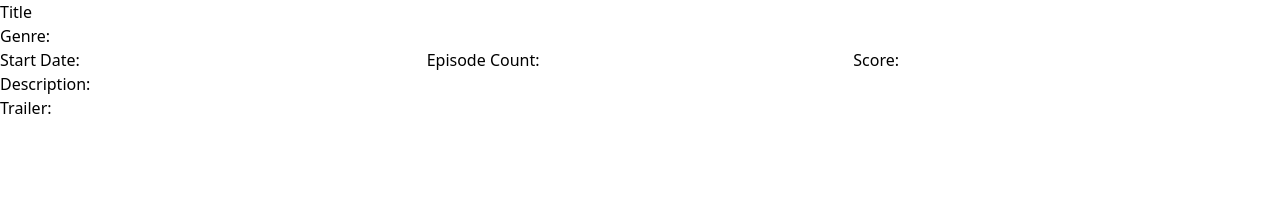
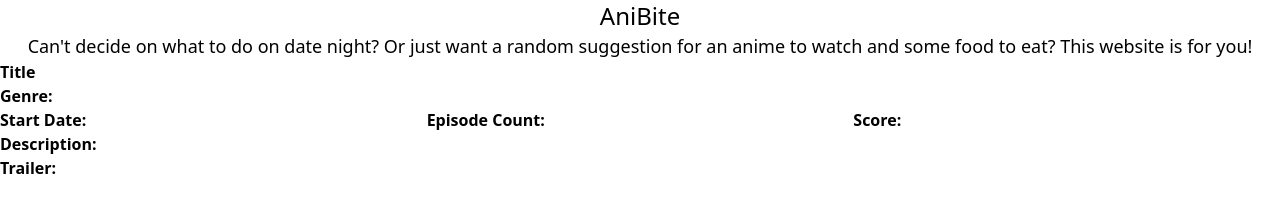
Before and after one commit to blakee-marcus/turbo-octo-spoon, a plain HTML site: page homepage.html in a window 1280 px wide. Drawn offline with nearby package versions, Linux system fonts and the light colour scheme.

Commit message:
minor edits

```diff
--- a/homepage.html
+++ b/homepage.html
@@ -11,32 +11,33 @@
 <body>
     <!-- Navigation and jumbotron -->
     <header>
-
+        <h1 class="text-2xl text-center basis-1/4">AniBite</h1>
+        <p class="text-center text-lg basis-1/4">Can't decide on what to do on date night? Or just want a random suggestion for an anime to watch and some food to eat? This website is for you!</p>
     </header>
     <main>
         <!-- anime stuff -->
         <div class="anime-container">
             <div class="anime-image"></div>
             <div class="anime-information">
-                <h3>Title</h3>
-                <p>Genre:
+                <h3 class="font-bold">Title</h3>
+                <p class="font-bold">Genre:
                     <span id="genre"></span>
                 </p>
                 <div class="grid grid-cols-3">
-                    <p>Start Date:
+                    <p class="font-bold">Start Date:
                         <span id="start-date"></span>
                     </p>
-                    <p>Episode Count:
+                    <p class="font-bold">Episode Count:
                         <span id="episode-count"></span>
                     </p>
-                    <p>Score:
+                    <p class="font-bold">Score:
                         <span id="score"></span>
                 </div>
                 </p>
-                <p>Description:
+                <p class="font-bold">Description:
                     <span id="anime-description"></span>
                 </p>
-                <p>Trailer:
+                <p class="font-bold">Trailer:
                     <span id="trailer-url"></span>
                 </p>
             </div>
```
